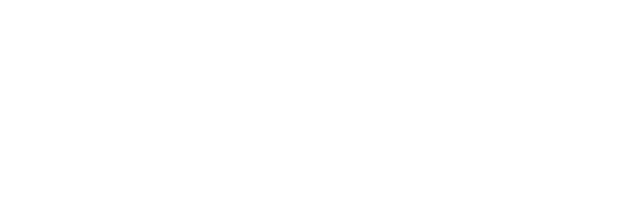
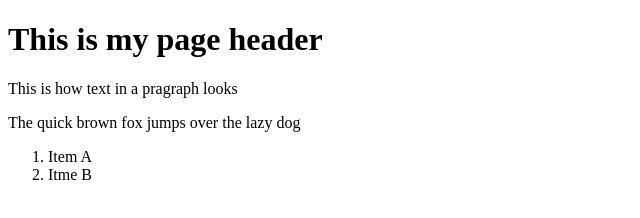
Before and after one commit to avray/html-introduction, a plain HTML site: page index.html in a window 1280 px wide. Shown: the whole page, without its empty margins (0-640 px from the left). Drawn offline with Linux system fonts and the light colour scheme.

Commit message:
added some more html

```diff
--- a/index.html
+++ b/index.html
@@ -6,6 +6,12 @@
     <title>Stripe Foundations - HTML Introduction</title>
 </head>
 <body>
-
+    <h1>This is my page header</h1>
+    <p>This is how text in a pragraph looks</p>
+    <p>The quick brown fox jumps over the lazy dog</p>
+    <ol>
+        <li>Item A</li>
+        <li>Itme B</li>
+    </ol>
 </body>
 </html>
```
